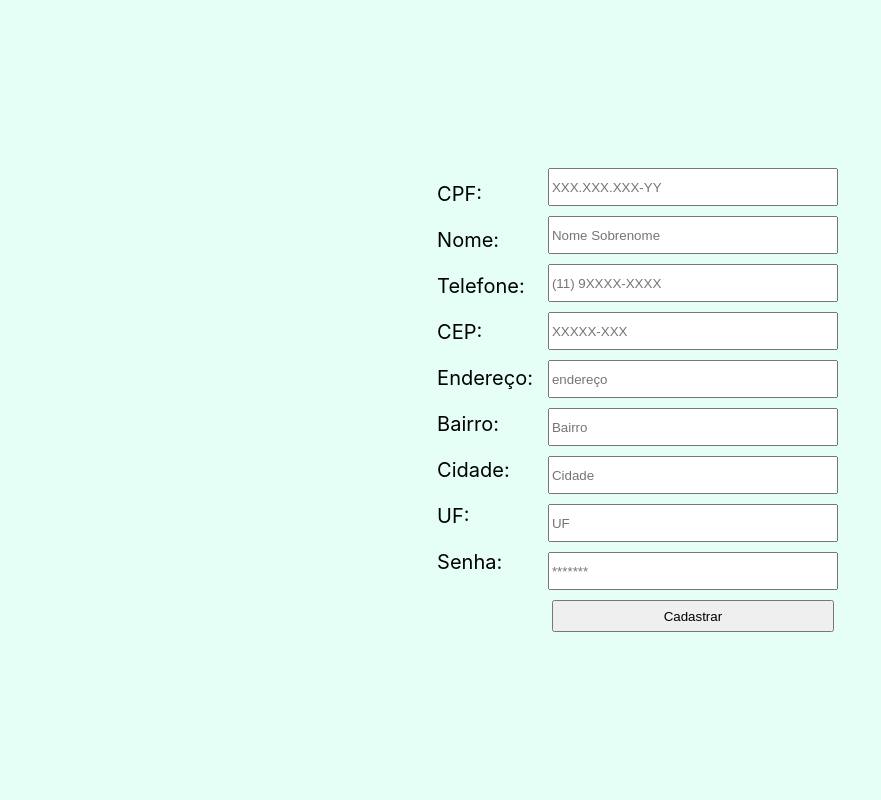
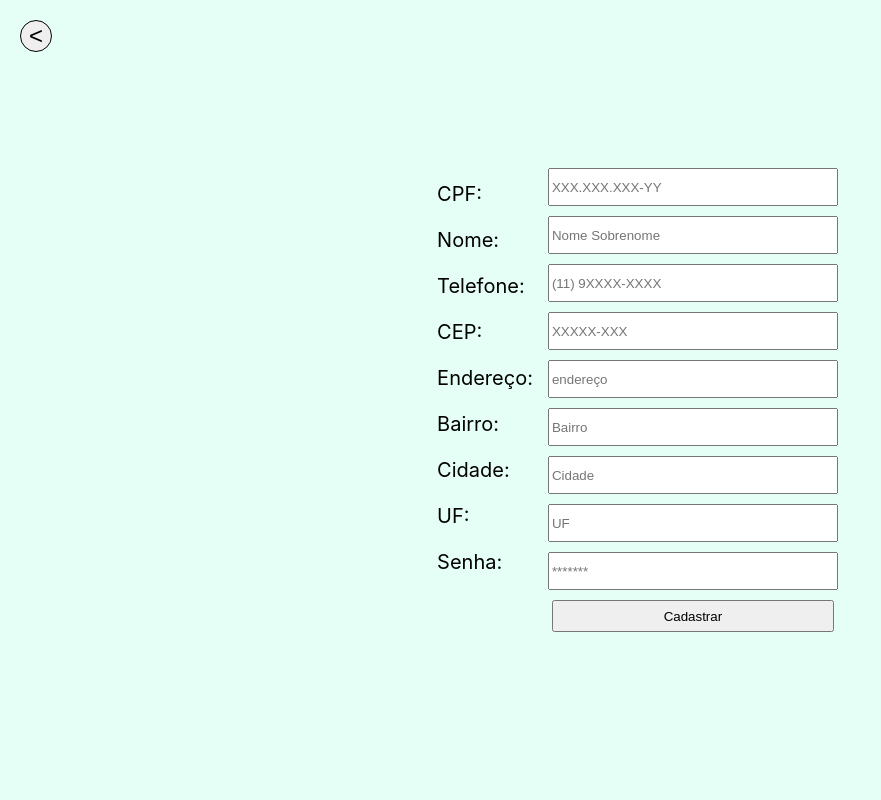
Before and after one commit to obertobr/LojaVirtualPHP, a PHP site: page /cadastro.html in a window 1280 px wide. Shown: the whole page, without its empty margins (0-881 px from the left). Run offline with PHP 8.4, Linux system fonts and the light colour scheme.

Commit message:
added back button to registration screen

```diff
--- a/site/cadastro.html
+++ b/site/cadastro.html
@@ -7,6 +7,7 @@
     <title>Cadastro</title>
 </head>
 <body>
+    <button id="back-btn"><a href="index.html"><</a></button>
     <div id="cadastro">
         <form action="./functions/createAccount.php" method="POST">
             <div id="form_label">
--- a/site/functions/addCart.php
+++ b/site/functions/addCart.php
@@ -1,7 +1,7 @@
 <?php
 include_once './bd.php';
 
-verify()
+verify();
 
 $codigo = $_GET["codigo"];
 
--- a/site/functions/bd.php
+++ b/site/functions/bd.php
@@ -1,7 +1,7 @@
 <?php
 
 function connection(){
-    $dsn = "mysql:host=localhost;dbname=loja";
+    $dsn = "mysql:host=localhost;dbname=loja_1";
     $username = "root";
     $password = "";
     $conn = new PDO($dsn, $username, $password);
--- a/site/functions/createAccount.php
+++ b/site/functions/createAccount.php
@@ -15,7 +15,8 @@ $senha = hash('sha256', $_POST['senha']);
 
 $bd = connection();
 
-$sql = "INSERT INTO `cliente` (`cpf_cnpj_cli`, `nome_cli`, `numero_cli`, `bairro_cli`, `cidade_cli`, `cep_cli`, `estado_cli`, `endereco_cli`, `senha_cli`) VALUES ('$cpf_cnpj', '$nome', '$numero', '$bairro', '$cidade', '$cep', '$estado', '$endereco', '$senha')";
+$sql = "INSERT INTO `cliente` (`cpf_cnpj_cli`, `nome_cli`, `numero_cli`, `bairro_cli`, `cidade_cli`, `cep_cli`, `estado_cli`, `endereco_cli`, `senha_cli`)
+        VALUES ('$cpf_cnpj', '$nome', '$numero', '$bairro', '$cidade', '$cep', '$estado', '$endereco', '$senha')";
 
 echo $sql;
 
--- a/site/style/style.css
+++ b/site/style/style.css
@@ -105,3 +105,21 @@ body {
     width: 282px;
     height: 32px;
 }
+
+#back-btn {
+    position: absolute;
+    top: 20px;
+    left: 20px;
+    border-radius: 50%;
+    border: 1px solid black;
+
+    width: 32px;
+    height: 32px;
+}
+
+#back-btn a {
+    font-size: 24px;
+
+    text-decoration: none;
+    color: black;
+}
```
